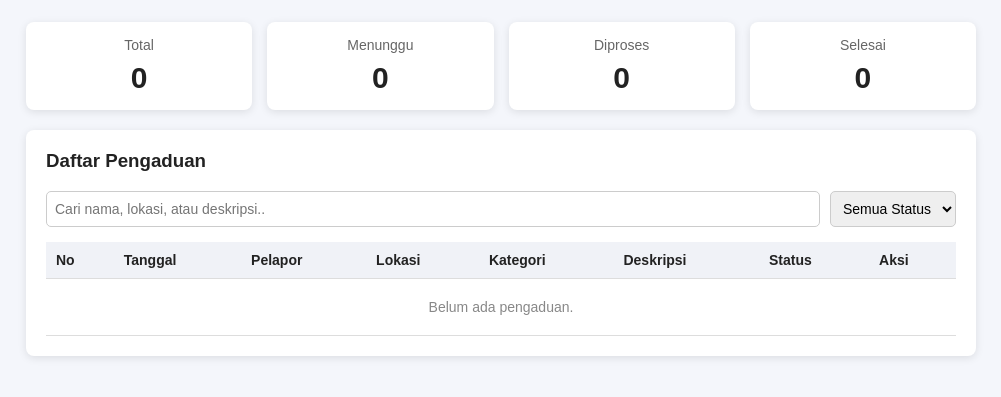
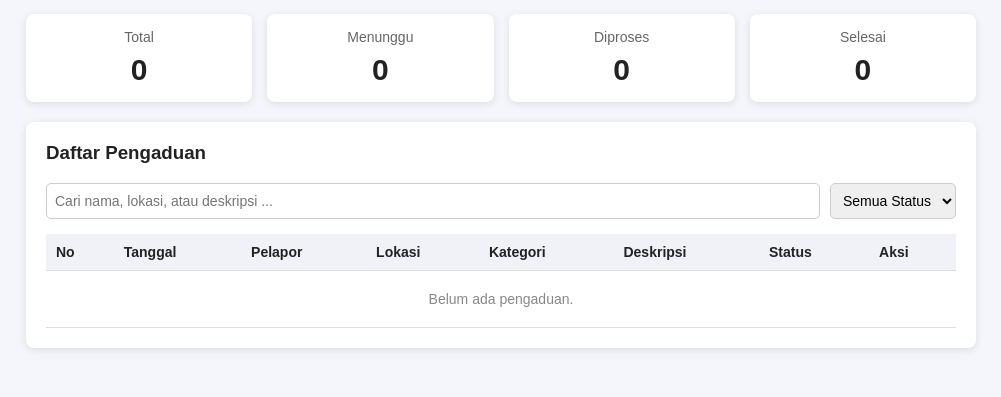
Before and after one commit to azeralonez-alt/fixmycampus, a plain HTML site: page dashboard/index.html in a window 1280 px wide. Shown: the part 133-530 px from the top of the page, without its empty margins (139-1140 px from the left). Drawn offline with Linux system fonts and the light colour scheme.

Commit message:
Dashboard

```diff
--- a/dashboard/index.html
+++ b/dashboard/index.html
@@ -36,7 +36,7 @@
             <h3>Daftar Pengaduan</h3>
 
             <div class="filter">
-                <input type="text" id="cari" placeholder="Cari nama, lokasi, atau deskripsi..">
+                <input type="text" id="cari" placeholder="Cari nama, lokasi, atau deskripsi ...">
                 <select id="filterStatus">
                     <option value="">Semua Status</option>
                     <option value="Menunggu">Menunggu</option>
--- a/dashboard/script.js
+++ b/dashboard/script.js
@@ -100,7 +100,7 @@ function ubahStatus(id, statusBaru) {
 }
 
 function hapusAduan(id) {
-    if (!confirm("Yakin mau hapus pengaduan?")) {
+    if (!confirm("Yakin mau hapus pengaduan ini?")) {
         return;
     }
     var data = ambilData();
--- a/dashboard/style.css
+++ b/dashboard/style.css
@@ -1,7 +1,7 @@
 body {
     font-family: Arial, sans-serif;
     background-color: #f4f6fb;
-    margin: 1;
+    margin: 0;
     padding: 30px 15px;
     color: #222;
 }
```
